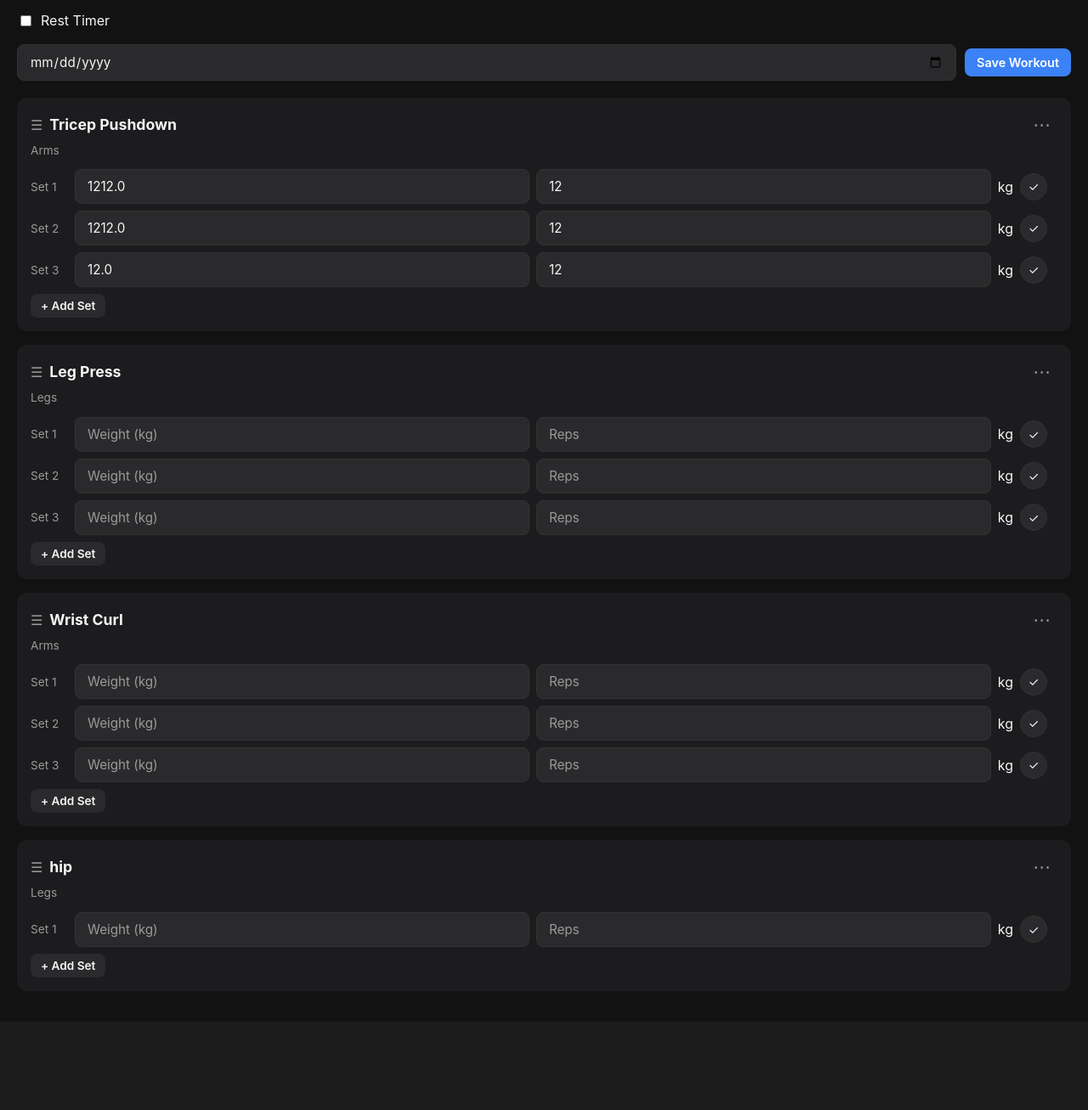
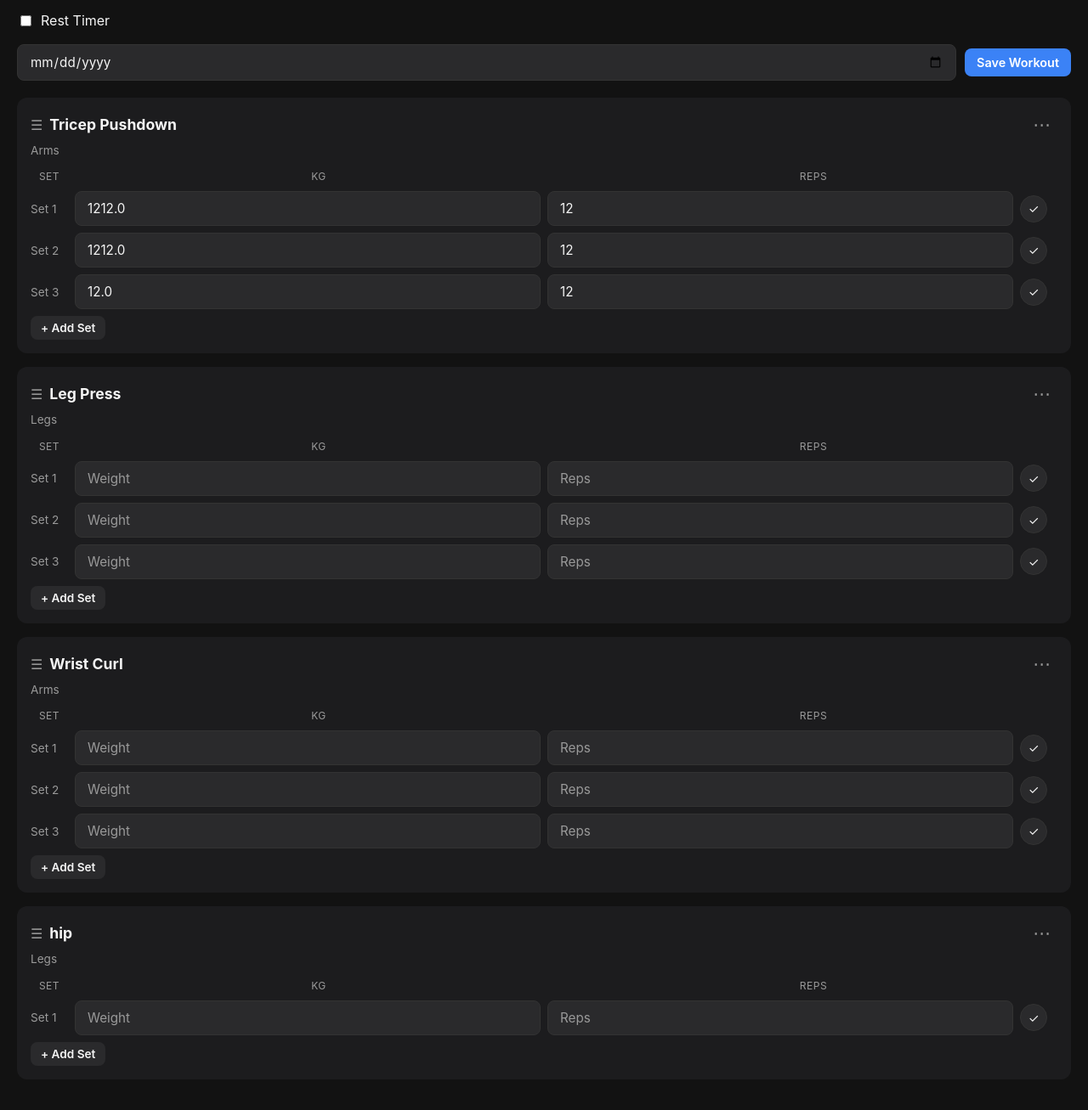
Before and after one commit to damienlhp/liftlog, a Flask app: page /log/1/1 in a window 1280 px wide. Shown: the part 170-1477 px from the top of the page at 85% size. Before the commit the page ends 1321 px from the top, so only its background shows below. Run offline with Flask 3, Linux system fonts and the light colour scheme; data comes from the database, SQL or seed files in the repository; data that the repository does not hold is empty.

Commit message:
add SET/unit/REPS column headers, fix checkmark fill, fix header alignment

```diff
--- a/static/style.css
+++ b/static/style.css
@@ -881,6 +881,35 @@ p {
   width: 44px;
 }
 
+/* ==============================================================
+   SET COLUMN HEADERS (SET / LBS / REPS row above each exercise's sets)
+   ==============================================================
+   :nth-child(n) targets a child by its position — the 1st, 2nd,
+   and 3rd <span> here line up with the "Set" label, weight input,
+   and reps input widths below them, so the columns stay aligned.
+   ================================================================ */
+.set-header {
+  display: flex;
+  align-items: center;
+  gap: 8px;
+  margin-bottom: 8px;
+  color: var(--text-secondary);
+  font-size: 0.75em;
+  text-transform: uppercase;
+  letter-spacing: 0.5px;
+}
+
+.set-header span:nth-child(1) {
+  width: 44px;
+  text-align: center;
+}
+
+.set-header span:nth-child(2),
+.set-header span:nth-child(3) {
+  flex: 1;
+  text-align: center;
+}
+
 .set-input {
   width: 90px;
 }
--- a/templates/log_day.html
+++ b/templates/log_day.html
@@ -55,6 +55,12 @@
                 </div>
                 <p class="exercise-muscle-group">{{ exercise.muscle_group }}</p>
 
+                <div class="set-header">
+                    <span>Set</span>
+                    <span class="unit-header">{{ last_unit }}</span>
+                    <span>Reps</span>
+                </div>
+
                 <div id="sets-{{ exercise.id }}">
                         {% for i in range(1, exercise.sets_count + 1) %}
                             <div class="set-row">
@@ -64,7 +70,7 @@
                                         class="text-input set-input weight-input"
                                         name="weight_{{ exercise.id }}_{{ i }}"
                                         value="{{ previous_data[exercise.id]['sets'][i-1]['weight'] }}"
-                                        placeholder="Weight ({{ last_unit }})"
+                                        placeholder="Weight"
                                         step="any">
                                     <input type="number"
                                         class="text-input set-input-sm"
@@ -75,14 +81,13 @@
                                     <input type="number"
                                         class="text-input set-input weight-input"
                                         name="weight_{{ exercise.id }}_{{ i }}"
-                                        placeholder="Weight ({{ last_unit }})"
+                                        placeholder="Weight"
                                         step="any">
                                     <input type="number"
                                         class="text-input set-input-sm"
                                         name="reps_{{ exercise.id }}_{{ i }}"
                                         placeholder="Reps">
                                 {% endif %}
-                                <span class="unit-label">{{ last_unit }}</span>
                                 <button type="button" class="set-done-btn" onclick="markSetDone(this)">✓</button>
                                 <div class="rest-countdown"></div>
                             </div>
@@ -102,18 +107,24 @@
                                 </div>
                                 <h3>{{ ex2.name }}</h3>
                                 <p class="exercise-muscle-group">{{ ex2.muscle_group }}</p>
+                                <div class="set-header">
+                                    <span>Set</span>
+                                    <span class="unit-header">{{ last_unit }}</span>
+                                    <span>Reps</span>
+                                </div>
                                 <div id="sets-{{ ex2.id }}">
                                     {% for i in range(1, ex2.sets_count + 1) %}
                                         <div class="set-row">
                                             <label class="set-label">Set {{ i }}</label>
                                             {% if previous_data[ex2.id] and previous_data[ex2.id]["sets"]|length >= i %}
-                                                <input type="number" class="text-input set-input weight-input" name="weight_{{ ex2.id }}_{{ i }}" value="{{ previous_data[ex2.id]['sets'][i-1]['weight'] }}" placeholder="Weight ({{ last_unit }})" step="any">
+                                                <input type="number" class="text-input set-input weight-input" name="weight_{{ ex2.id }}_{{ i }}" value="{{ previous_data[ex2.id]['sets'][i-1]['weight'] }}" placeholder="Weight" step="any">
                                                 <input type="number" class="text-input set-input-sm" name="reps_{{ ex2.id }}_{{ i }}" value="{{ previous_data[ex2.id]['sets'][i-1]['reps'] }}" placeholder="Reps">
                                             {% else %}
-                                                <input type="number" class="text-input set-input weight-input" name="weight_{{ ex2.id }}_{{ i }}" placeholder="Weight ({{ last_unit }})" step="any">
+                                                <input type="number" class="text-input set-input weight-input" name="weight_{{ ex2.id }}_{{ i }}" placeholder="Weight" step="any">
                                                 <input type="number" class="text-input set-input-sm" name="reps_{{ ex2.id }}_{{ i }}" placeholder="Reps">
                                             {% endif %}
-                                            <span class="unit-label">{{ last_unit }}</span>
+                                            <button type="button" class="set-done-btn" onclick="markSetDone(this)">✓</button>
+                                            <div class="rest-countdown"></div>
                                         </div>
                                     {% endfor %}
                                 </div>
@@ -155,9 +166,9 @@
                 input.placeholder = "Weight (" + currentUnit + ")";
             });
 
-            const unitLabels = document.querySelectorAll(".unit-label");
-            unitLabels.forEach(function(label) {
-                label.textContent = currentUnit;
+            const unitHeaders = document.querySelectorAll(".unit-header");
+            unitHeaders.forEach(function(header) {
+                header.textContent = currentUnit;
             });
         }
 
@@ -172,9 +183,8 @@
             div.className = "set-row";
             div.innerHTML = `
                 <label class="set-label">Set ${count}</label>
-                <input type="number" class="text-input set-input weight-input" name="weight_${exerciseId}_${count}" placeholder="Weight (${currentUnit})" step="any">
+                <input type="number" class="text-input set-input weight-input" name="weight_${exerciseId}_${count}" placeholder="Weight" step="any">
                 <input type="number" class="text-input set-input-sm" name="reps_${exerciseId}_${count}" placeholder="Reps">
-                <span class="unit-label">${currentUnit}</span>
                 <button type="button" class="set-done-btn" onclick="markSetDone(this)">✓</button>
                 <div class="rest-countdown"></div>
             `;
@@ -278,12 +288,16 @@
                 </div>
                 <h3>${name}</h3>
                 <p class="exercise-muscle-group">${muscleGroup}</p>
+                <div class="set-header">
+                    <span>Set</span>
+                    <span class="unit-header">${currentUnit}</span>
+                    <span>Reps</span>
+                </div>
                 <div id="sets-${tempId}">
                     <div class="set-row">
                         <label class="set-label">Set 1</label>
-                        <input type="number" class="text-input set-input weight-input" name="weight_${tempId}_1" placeholder="Weight (${currentUnit})" step="any">
+                        <input type="number" class="text-input set-input weight-input" name="weight_${tempId}_1" placeholder="Weight" step="any">
                         <input type="number" class="text-input set-input-sm" name="reps_${tempId}_1" placeholder="Reps">
-                        <span class="unit-label">${currentUnit}</span>
                         <button type="button" class="set-done-btn" onclick="markSetDone(this)">✓</button>
                         <div class="rest-countdown"></div>
                     </div>
```
